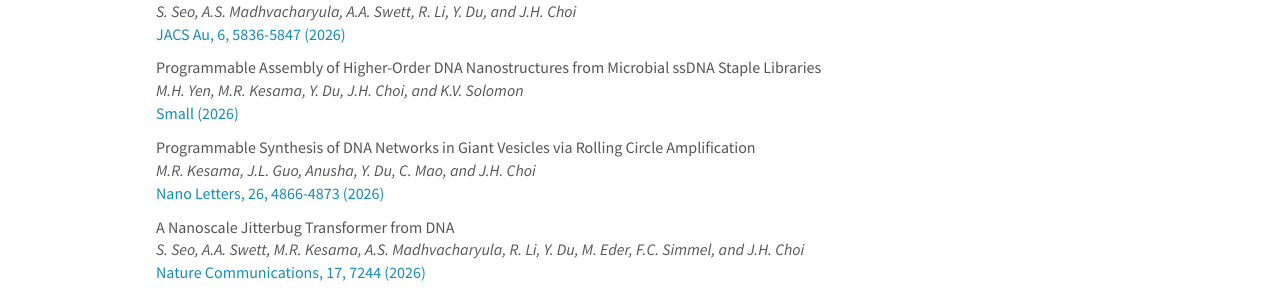
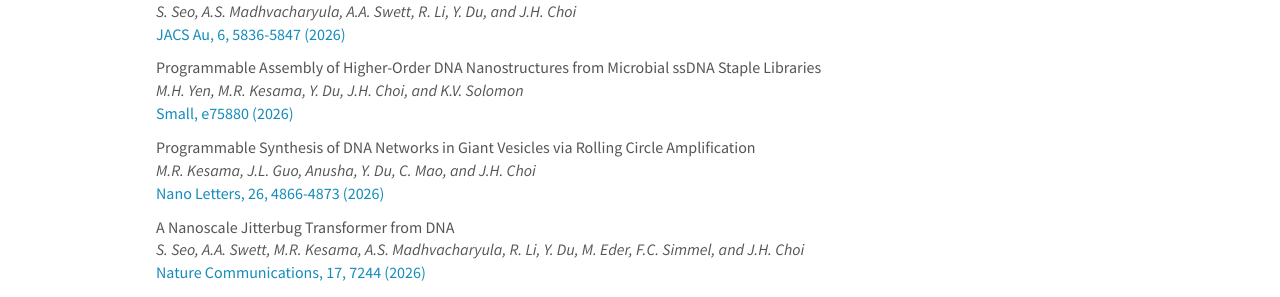
Before and after one commit to choidnalab/choidnalab.github.io, a Jekyll site: the page built from _pages/publications.md, in a window 1280 px wide and 900 px high. Shown: the part 205-502 px from the top of the window. Built offline with Jekyll 4.4.1, drawn with Linux system fonts in a browser that asks for light colours; nearby versions of some CDN libraries.

Commit message:
Update publication display format in publist.yml

```diff
--- a/_data/publist.yml
+++ b/_data/publist.yml
@@ -14,7 +14,7 @@
   authors: M.H. Yen, M.R. Kesama, Y. Du, J.H. Choi, and K.V. Solomon
   link:
     url: https://onlinelibrary.wiley.com/doi/10.1002/smll.75880
-    display: Small (2026)
+    display: Small, e75880 (2026)
   highlight: 0
   news2:
 
```
